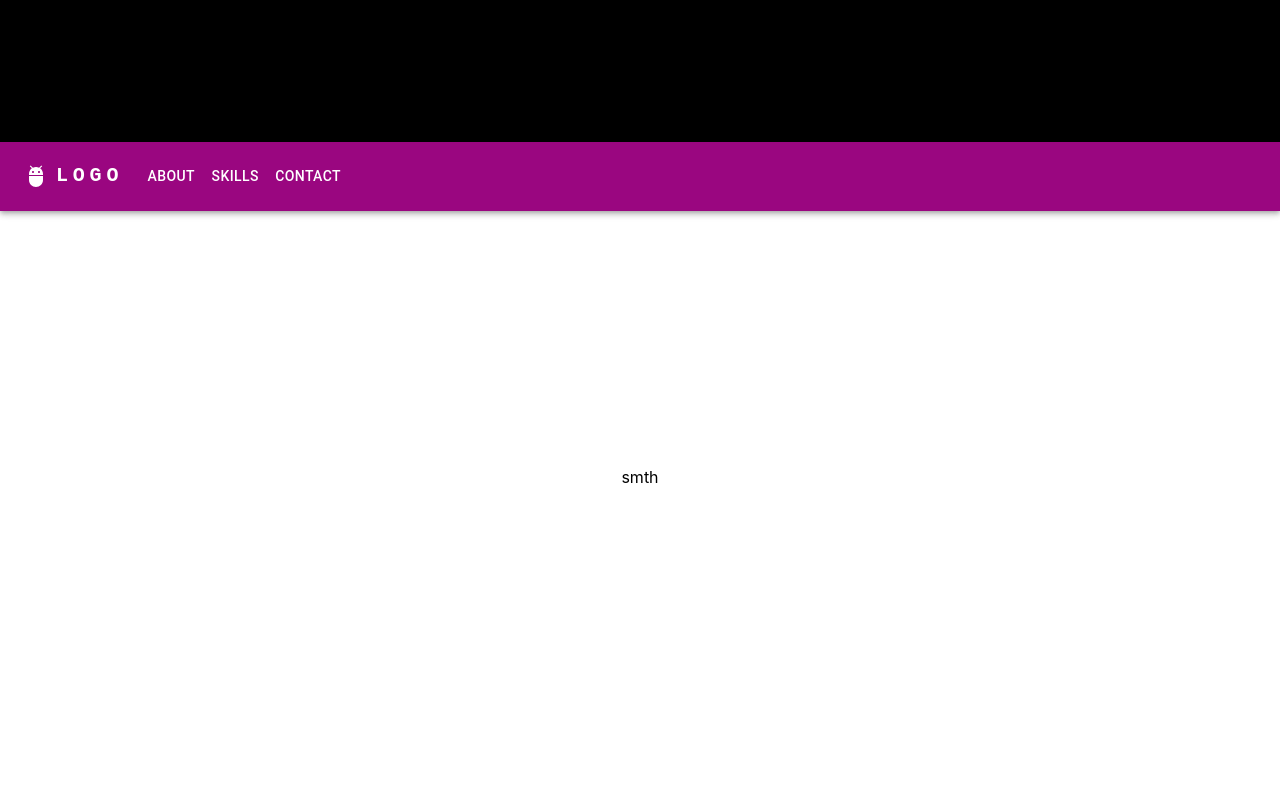
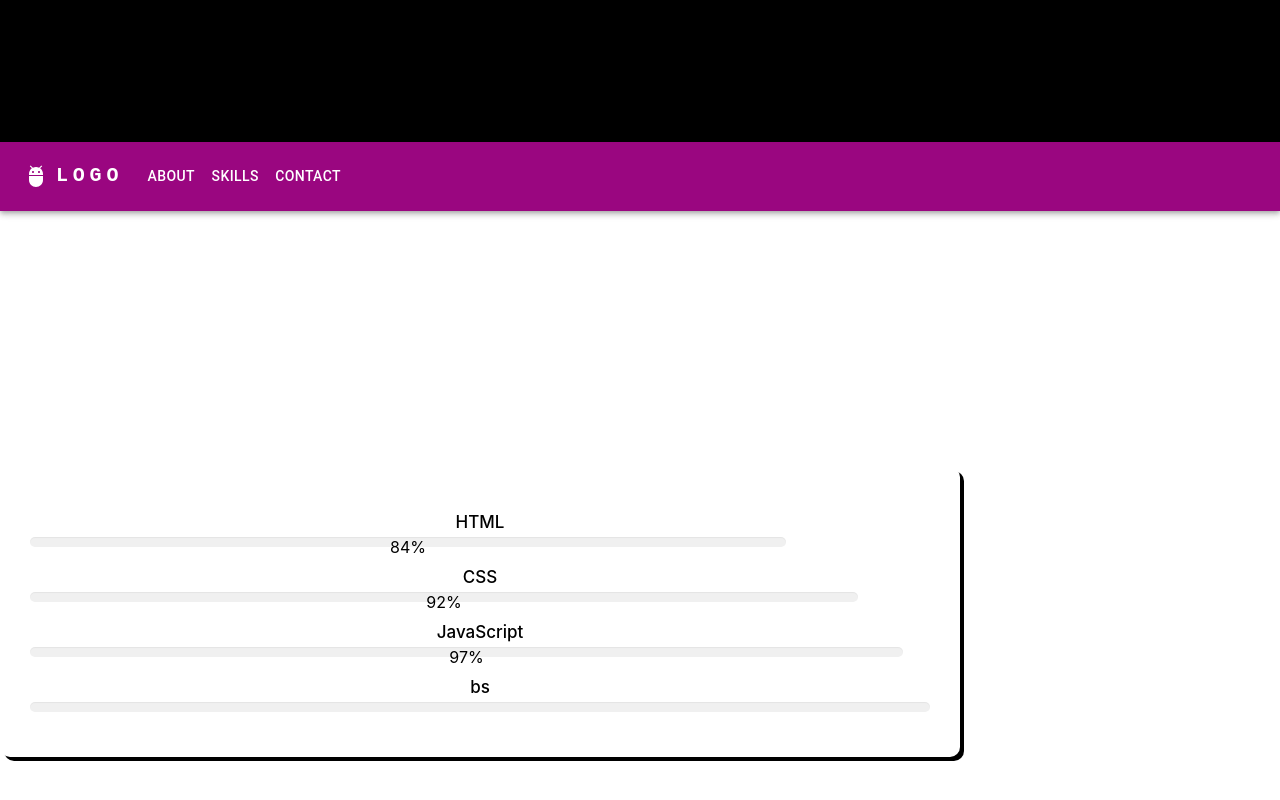
Before and after one commit to IsKEK/portfolio, a React (Create React App) app: page /contact in a window 1280 px wide. Shown: the part 658-1458 px from the top of the page. Built offline with nearby package versions, Linux system fonts and the light colour scheme.

Commit message:
added redirection to about page from home page. added initial skill bars to about page

```diff
--- a/package.json
+++ b/package.json
@@ -14,9 +14,13 @@
     "@types/node": "^16.11.56",
     "@types/react": "^18.0.18",
     "@types/react-dom": "^18.0.6",
+    "localforage": "^1.10.0",
+    "match-sorter": "^6.3.1",
     "react": "^18.2.0",
     "react-dom": "^18.2.0",
+    "react-router-dom": "^6.4.1",
     "react-scripts": "5.0.1",
+    "sort-by": "^1.2.0",
     "styled-components": "^5.3.5",
     "typescript": "^4.8.2",
     "web-vitals": "^2.1.4"
--- a/src/App.tsx
+++ b/src/App.tsx
@@ -7,6 +7,7 @@ function App() {
   return (
     <body>
       <Home />
+      <Navbar />
       <About />
     </body>
   );
--- a/src/components/Navbar.tsx
+++ b/src/components/Navbar.tsx
@@ -2,7 +2,6 @@ import { AppBar, Toolbar, Container, Typography, Box, IconButton, Menu, MenuItem
 import MenuIcon from '@mui/icons-material/Menu';
 import AdbIcon from '@mui/icons-material/Adb';
 import React, { useState, MouseEvent } from 'react'
-import styled from 'styled-components';
 
 function Navbar() {
     const [anchorElNav, setAnchorElNav] = useState<null | HTMLElement>(null);
--- a/src/components/body/About.tsx
+++ b/src/components/body/About.tsx
@@ -1,18 +1,46 @@
 import React from 'react'
 import Section from '../shared/Section'
 import Navbar from '../Navbar';
-import styled from 'styled-components';
+import styled, { keyframes } from 'styled-components';
 
 function About() {
   return (
-    <Section>
-        <Navbar />
+    <Section id='about'>
         <AboutSection>
-            smth
+            <BarContainer>
+              <SkillBar>
+                <SkillTitle><span>HTML</span></SkillTitle>
+                <ProgressLine className='html'><BarContent></BarContent></ProgressLine>
+              </SkillBar>
+              <SkillBar>
+                <SkillTitle><span>CSS</span></SkillTitle>
+                <ProgressLine className='css'><BarContent></BarContent></ProgressLine>
+              </SkillBar>
+              <SkillBar>
+                <SkillTitle><span>JavaScript</span></SkillTitle>
+                <ProgressLine className='js'><BarContent></BarContent></ProgressLine>
+              </SkillBar>
+              <SkillBar>
+                <SkillTitle><span>bs</span></SkillTitle>
+                <ProgressLine className='test'><BarContent></BarContent></ProgressLine>
+              </SkillBar>
+            </BarContainer>
         </AboutSection>
     </Section>
   )
 }
+
+const barAnimation = keyframes`
+  100%{
+    transform: scaleX(1);
+  }
+`;
+
+const textAnimation = keyframes`
+  100% {
+    opacity: 1;
+  }
+`;
 
 const AboutSection = styled.div`
     height: 100%;
@@ -22,5 +50,103 @@ const AboutSection = styled.div`
     background-color: white;
 `;
 
+const BarContainer = styled.div`
+  padding: 25px 30px;
+  width: 900px;
+  background: #fff;
+  box-shadow: 5px 5px 20px rgba(0,0,0,0.2);
+  border-radius: 10px;
+  margin-bottom: 100px;
+  box-shadow: 4px 4px black;
+
+  .html {
+    width: 84%;
+
+    &::after {
+      content: "84%";
+    }
+  }
+
+  .css {
+    width: 92%;
+
+    &::after {
+      content: "92%";
+    }
+  }
+
+  .js {
+    width: 97%;
+
+    &::after {
+      content: "97%";
+    }
+  }
+`;
+
+const SkillBar = styled.div`
+  margin: 20px 0;
+`;
+
+const SkillTitle = styled.div`
+  margin-bottom: 5px;
+
+  span {
+    font-weight: 500;
+    font-size: 17px;
+    opacity: 0;
+    animation: ${textAnimation} 0.5s 1s linear forwards;
+  }
+`;
+
+const ProgressLine = styled.div`
+  height: 10px;
+  width: 100%;
+  background: #f0f0f0;
+  position: relative;
+  transform: scaleX(0);
+  transform-origin: left;
+  border-radius: 10px;
+  box-shadow: inset 0 1px 1px rgba(0,0,0,0.05), 0 1px rgba(255,255,255,0.8);
+  animation: ${barAnimation} 1s cubic-bezier(1,0,0.5,1) forwards;
+`;
+
+const BarContent = styled.span`
+  height: 100%;
+  position: absolute;
+  border-radius: 10px;
+  transform: scaleX(0);
+  transform-origin: left;
+  background: #ff4d4f;
+  animation: ${barAnimation} 1s 1s cubic-bezier(1,0,0.5,1) forwards;
+
+  &::before {
+    position: absolute;
+    content: "";
+    top: -10px; right: 0;
+    height: 0;
+    width: 0;
+    opacity: 0;
+    border: 7x solid transparent;
+    border-bottom-width: 0px;
+    border-right-width: 0px;
+    border-top-color: #000;
+    animation: ${textAnimation} 0.5s 1.5s linear forwards;
+  }
+
+  &::after {
+    position: absolute;
+    top: -28px; right: 0;
+    font-weight: 500;
+    background: #000;
+    color: #fff;
+    opacity: 0;
+    padding: 1px 8px;
+    font-size: 12px;
+    border-radius: 3px;
+    animation: ${textAnimation} 0.5s 1.5s linear forwards;
+  }
+`;
+
 export default { About };
 export { About };
--- a/src/components/body/Home.tsx
+++ b/src/components/body/Home.tsx
@@ -7,7 +7,7 @@ import ArrowForwardIcon from '@mui/icons-material/ArrowForward';
 
 function Home() {
   return (
-    <Section>
+    <Section id='home'>
         <HomeSection>
             <HomeText>
                 Hello! I am <span style={{ color: 'var(--pink)' }}>Iskak Toltay</span>.
@@ -17,7 +17,7 @@ function Home() {
             <br/>
             <br/>
             <Button endIcon={<ArrowForwardIcon />} sx={{ border: '1px solid white', backgroundColor: 'var(--pink)', color: 'white' }}>
-                View my work
+                <a style={{ textDecoration: 'none', color: 'white' }} href='#about'>View my work</a>
             </Button>
         </HomeSection>
     </Section>
@@ -32,7 +32,7 @@ const HomeSection = styled.div`
     background-color: black;
 `;
 
-const HomeText = styled.text`
+const HomeText = styled.div`
     font-weight: 200;
     font-size: 50px;
     color: white;
--- a/src/components/shared/Section.tsx
+++ b/src/components/shared/Section.tsx
@@ -2,13 +2,14 @@ import React, { ReactNode } from 'react'
 import styled from 'styled-components';
 
 interface ISectionProps {
+    id: string;
     title?: string;
     children: ReactNode;
 }
 
 function Section(props: ISectionProps) {
   return (
-    <AppSection>
+    <AppSection id={props.id}>
         {props.children}
     </AppSection>
   )
```
Also changed, not shown: 1 other file (tests, documents, lock files or other folders).
